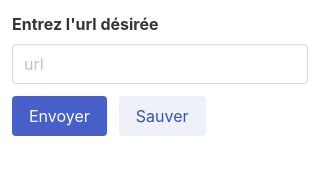
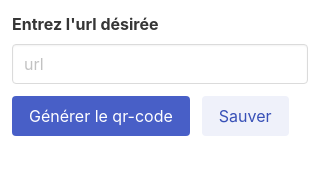
Before and after one commit to germainsip/qrTruc, an Electron app: page index.html in a window 320 px wide. Drawn offline with nearby package versions, Linux system fonts and the light colour scheme.

Commit message:
changement titre fenêtre et bouton

```diff
--- a/index.html
+++ b/index.html
@@ -2,7 +2,7 @@
 <html lang="en">
   <head>
     <meta charset="UTF-8" />
-    <title>QR Code Styling</title>
+    <title>QR Générateur</title>
     <link rel="stylesheet" href="./node_modules/bulma/css/bulma.css" />
   </head>
   <body class="flex is-justify-content-center">
@@ -17,7 +17,7 @@
           </div>
           <div class="field is-grouped">
             <div class="control">
-              <button id="btn1" class="button is-link">Envoyer</button>
+              <button id="btn1" class="button is-link">Générer le qr-code</button>
             </div>
             <div class="control">
                 <button id="btn2" class="button is-link is-light">Sauver</button>
```
